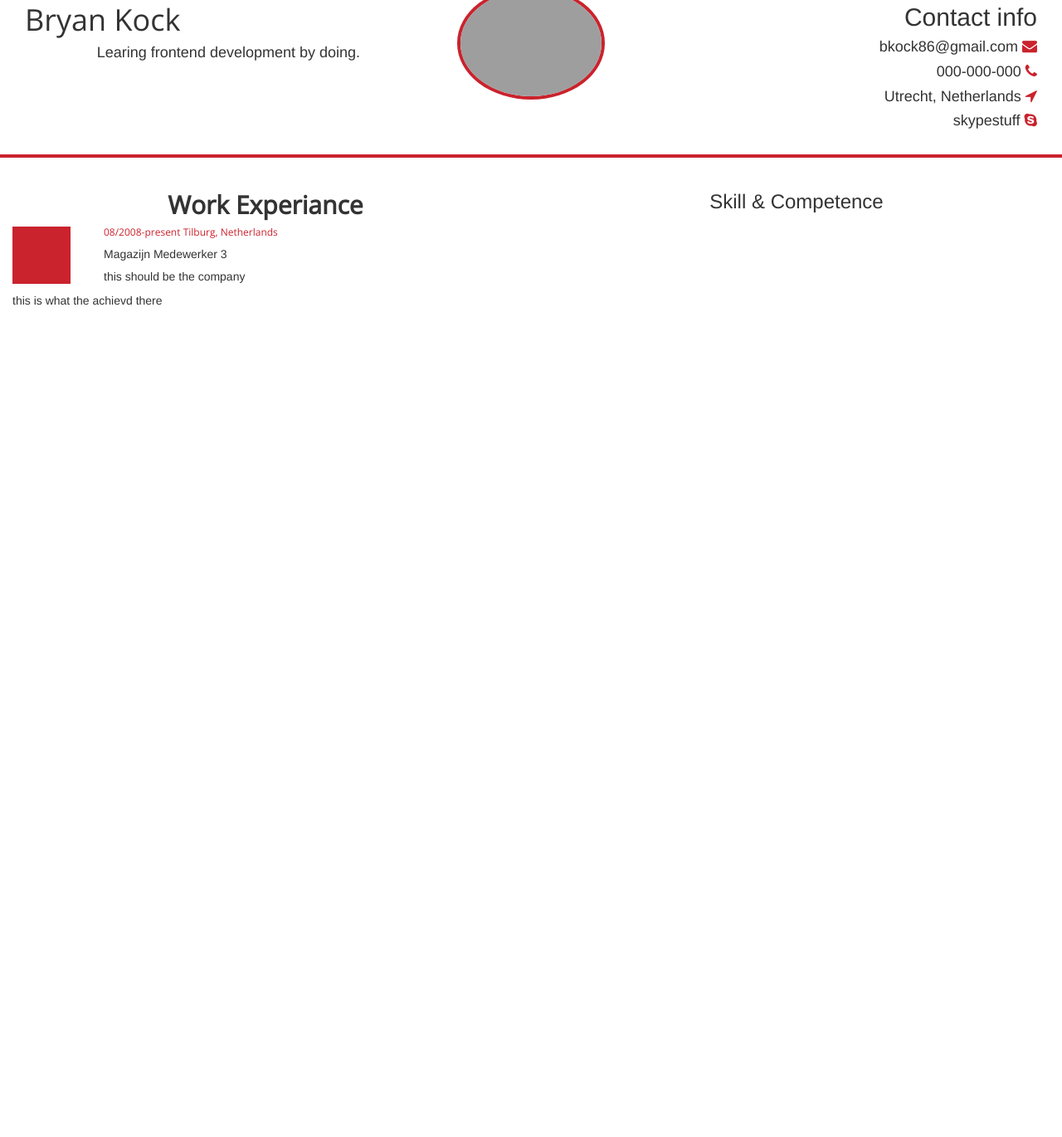
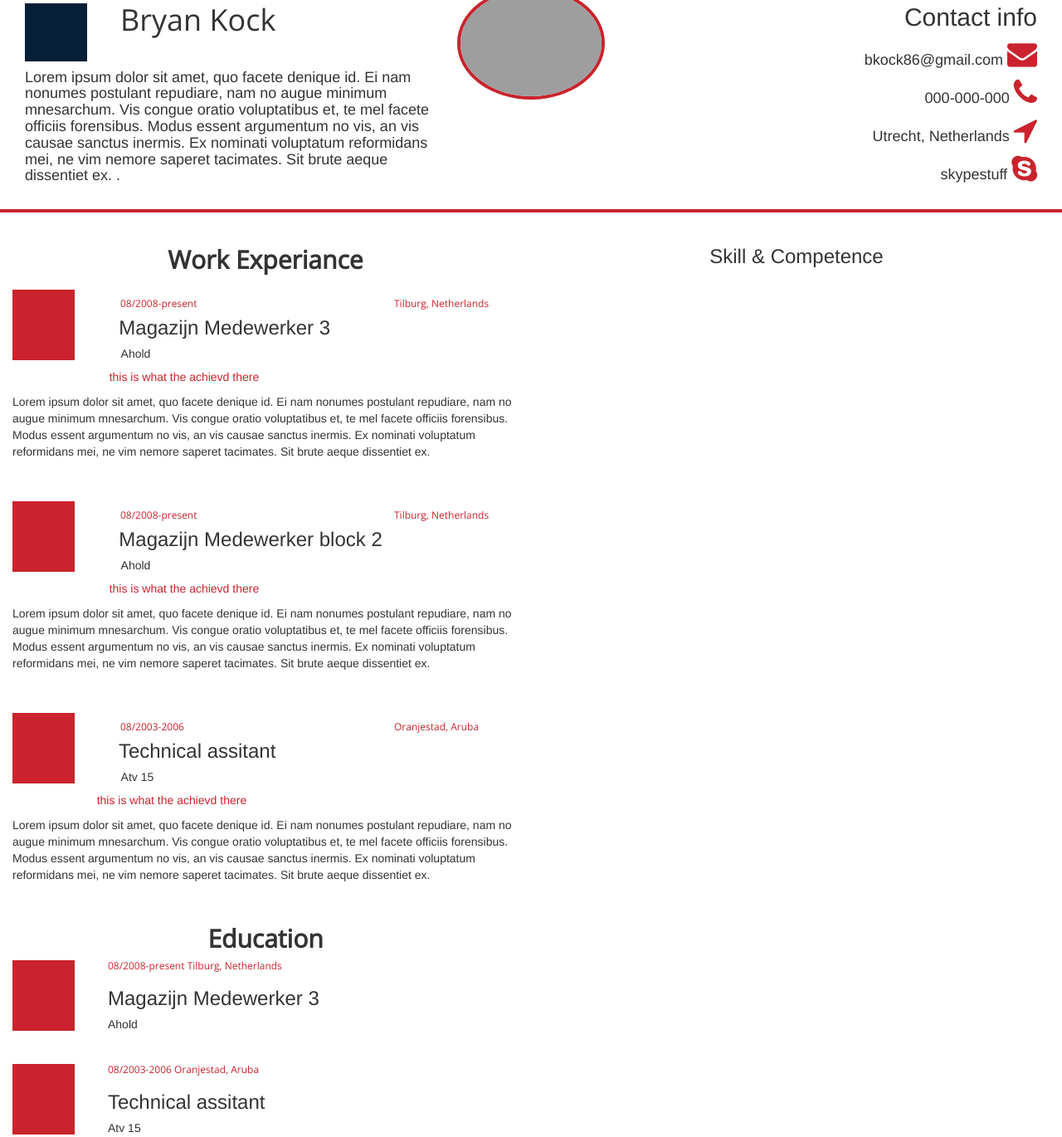
Before and after one commit to cadochi/my_curriculum_vitae, a plain HTML site: page tryOuts.html in a window 1280 px wide. Shown: the part 16-1386 px from the top of the page at 83% size. Before the commit the page ends 800 px from the top, so only its background shows below. Drawn offline with nearby package versions, Linux system fonts and the light colour scheme; grey boxes are pictures that could not be loaded; files whose address does not match are found by name.

Commit message:
update 1 to cs added  bullet points

```diff
--- a/tryOuts.css
+++ b/tryOuts.css
@@ -32,16 +32,24 @@ h6 {
 }
 
 h6.locat {
-    text-align: right;
+    text-align: left;
     font-family: 'Open Sans', sans-serif;
     color: #CA232D;
 }
 
-ul {
-    border-left: 70px solid #CA232D;
+ul.cont {
+    border-left: 75px solid #CA232D;
+    list-style-type: none;
+}
+
+ul.namepl {
+    border-left: 75px solid #041F36;
     list-style-type: none;
 }
 
 p.accomp {
-    text-orientation:
+    text-align: left;
+    color: #CA232D
 }
+
+.col-md-6
--- a/tryOuts.html
+++ b/tryOuts.html
@@ -1,4 +1,3 @@
-<!DOCTYPE html>
 <!-- Bootstrap link -->
 <link rel="stylesheet" href="https://maxcdn.bootstrapcdn.com/bootstrap/3.3.6/css/bootstrap.min.css" integrity="sha384-1q8mTJOASx8j1Au+a5WDVnPi2lkFfwwEAa8hDDdjZlpLegxhjVME1fgjWPGmkzs7" crossorigin="anonymous">
 <!-- Optional theme -->
@@ -25,55 +24,157 @@
 </head>
 
 <body>
+    <!-- page head with name photo and contact info-->
+    <div class="container-fluid" class="row">
 
-    <div class="container-fluid" class="row">
-        <div class="col-md-5 col-sm-6 text-center">
+        <!-- nam=e plate -->
+        <div class="col-md-5 col-sm-6 text-left">
+            <ul class="namepl">
+                <li>
+                    <h1> Bryan Kock </h2><br>
+                </li>
+            </ul>
+            <h4>Lorem ipsum dolor sit amet, quo facete denique id. Ei nam nonumes postulant repudiare, nam no augue minimum mnesarchum. Vis congue oratio voluptatibus et, te mel facete officiis forensibus. Modus essent argumentum no vis, an vis causae sanctus
+                inermis. Ex nominati voluptatum reformidans mei, ne vim nemore saperet tacimates. Sit brute aeque dissentiet ex. .
+            </h4>
 
-            <h1> Bryan Kock </h2>
 
-                <h4>Learing frontend development by doing.</h4>
         </div>
+        <!-- photo with link -->
         <div class="col-md-2 col-sm-6">
             <a target='_blank' href="https://www.google.com">
                 <img class="img-responsive thin-green-border" src="https://scontent-amt2-1.xx.fbcdn.net/v/t1.0-9/11096506_10155388008180274_2365988649052956341_n.jpg?oh=e06965abf0eaeb10c8c411596f43ebe6&oe=5A161BEB" alt="a great picture of me">
             </a>
         </div>
+        <!--contact info-->
         <div class="col-md-5 col-sm-12 text-right  ">
             <h2>Contact info</h2>
             <h4>bkock86@gmail.com
-                <a target='_blank' href=https://www.google.nl/imghp?hl=en&tab=wi> <i class="fa fa-envelope"></i></a>
+                <a target='_blank' href=https://www.google.nl/imghp?hl=en&tab=wi> <i class="fa fa-envelope fa-2x"></i></a>
             </h4>
-            <h4>000-000-000 <i class="fa fa-phone"></i></h4>
-            <h4>Utrecht, Netherlands <i class="fa fa-location-arrow"></i></h4>
-            <h4>skypestuff <i class="fa fa-skype"></i></h4>
+            <h4>000-000-000 <i class="fa fa-phone fa-2x"></i></h4>
+            <h4>Utrecht, Netherlands <i class="fa fa-location-arrow fa-2x"></i></h4>
+            <h4>skypestuff <i class="fa fa-skype fa-2x"></i></h4>
         </div>
 
     </div>
 
     <hr class="dividing-line">
-
+    <!--left colom with work exp and  education-->
     <div class="text-left col-md-6 col-xs-12">
 
         <h2 class="wexp">Work Experiance</h2>
-        <ul>
+        <ul class="cont">
             <li>
-                <h6>08/2008-present Tilburg, Netherlands</h6>
-                </h6>
+                <!-- list with thick red border-->
+                <h6 class="col-md-8">08/2008-present
+                    <h6 class="col-md-4">Tilburg, Netherlands</h6>
+
 
             </li>
             <li>
-                <h> Magazijn Medewerker 3</h3>
+                <h3>&nbsp; Magazijn Medewerker 3</h3>
             </li>
             <li>
-                <h5>this should be the company</h5>
+                <h5>&nbsp;&nbsp;&nbsp;&nbsp;Ahold</h5>
             </li>
 
         </ul>
-        <p class="accomp">this is what the achievd there</p>
+        <div class="col-xs-2"></div>
+
+        <p class="accomp col-xs-10">this is what the achievd there</p>
+
+        <p>Lorem ipsum dolor sit amet, quo facete denique id. Ei nam nonumes postulant repudiare, nam no augue minimum mnesarchum. Vis congue oratio voluptatibus et, te mel facete officiis forensibus. Modus essent argumentum no vis, an vis causae sanctus
+            inermis. Ex nominati voluptatum reformidans mei, ne vim nemore saperet tacimates. Sit brute aeque dissentiet ex.</p>
 
 
+        <br>
+
+        <ul class="cont">
+            <li class=>
+
+                <h6 class="col-md-8">08/2008-present
+                    <h6 class="col-md-4">Tilburg, Netherlands</h6>
+
+
+            </li>
+            <li>
+                <h3>&nbsp; Magazijn Medewerker block 2</h3>
+            </li>
+            <li>
+                <h5>&nbsp;&nbsp;&nbsp;&nbsp;Ahold</h5>
+            </li>
+        </ul>
+
+        <!--making the achievment paragraf start on a vertical line-->
+        <div class="col-xs-2"></div>
+        <p class="accomp col-xs-10">this is what the achievd there</p>
+
+
+        <p>Lorem ipsum dolor sit amet, quo facete denique id. Ei nam nonumes postulant repudiare, nam no augue minimum mnesarchum. Vis congue oratio voluptatibus et, te mel facete officiis forensibus. Modus essent argumentum no vis, an vis causae sanctus
+            inermis. Ex nominati voluptatum reformidans mei, ne vim nemore saperet tacimates. Sit brute aeque dissentiet ex.</p>
+
+        <br>
+
+
+
+        <ul class="cont">
+            <li>
+
+                <h6 class="col-md-8">08/2003-2006</h6>
+                <h6 class="col-md-4">Oranjestad, Aruba</h6>
+
+
+            </li>
+            <li>
+                <h3>&nbsp; Technical assitant</h3>
+            </li>
+            <li>
+                <h5>&nbsp;&nbsp;&nbsp;&nbsp;Atv 15</h5>
+            </li>
+        </ul>
+        <div class="col-xs-2"></div>
+        <p class="accomp">this is what the achievd there</p>
+        <p>Lorem ipsum dolor sit amet, quo facete denique id. Ei nam nonumes postulant repudiare, nam no augue minimum mnesarchum. Vis congue oratio voluptatibus et, te mel facete officiis forensibus. Modus essent argumentum no vis, an vis causae sanctus
+            inermis. Ex nominati voluptatum reformidans mei, ne vim nemore saperet tacimates. Sit brute aeque dissentiet ex.</p>
+        <br>
+
+        <!-- start of eduction  tab-->
+        <h2 class="wexp">Education</h2>
+
+
+        <ul class="cont">
+            <li>
+
+                <h6>08/2008-present Tilburg, Netherlands</h6>
+
+
+            </li>
+            <li>
+                <h3> Magazijn Medewerker 3</h3>
+            </li>
+            <li>
+                <h5>Ahold</h5>
+            </li>
+        </ul>
+        <br>
+        <ul class="cont">
+            <li>
+
+                <h6>08/2003-2006 Oranjestad, Aruba</h6>
+
+
+            </li>
+            <li>
+                <h3> Technical assitant</h3>
+            </li>
+            <li>
+                <h5>Atv 15</h5>
+            </li>
+        </ul>
+
     </div>
-
+    <!--right colom with skil&comptence, languege, intersts.-->
     <div class="text-center col-md-6 col-xs-12 ">
         <h3>Skill & Competence</h3>
     </div>
```
